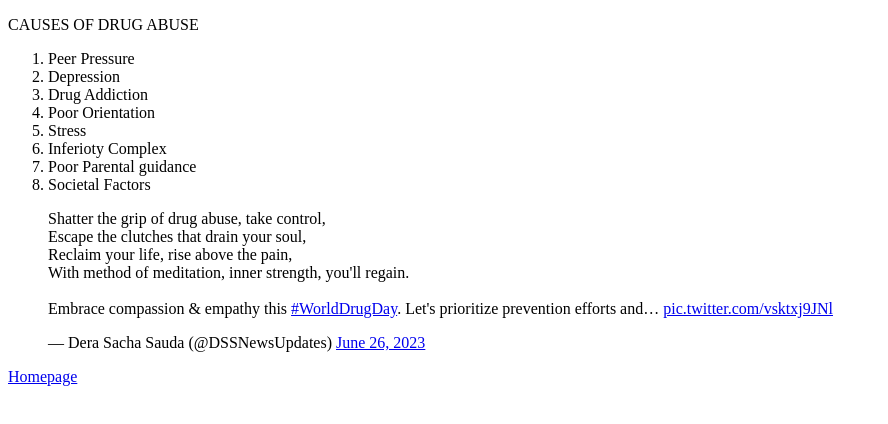
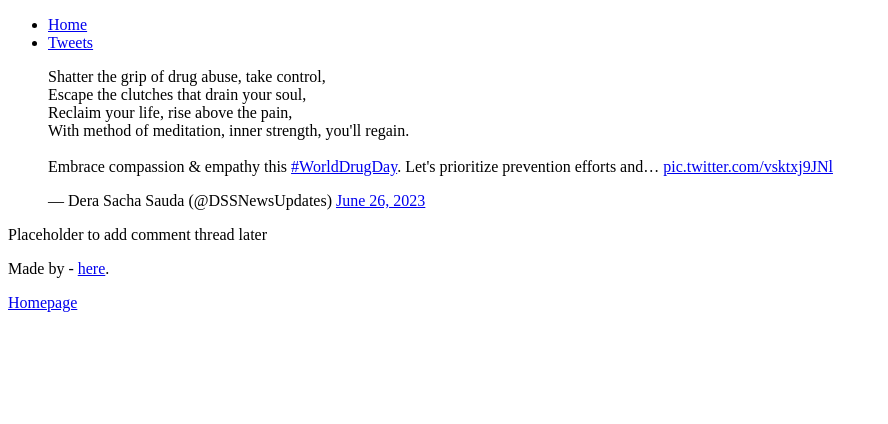
Before and after one commit to Jatzee001/alx_html_css, a plain HTML site: page html_basic/tweets.html in a window 1280 px wide. Shown: the whole page, without its empty margins (0-888 px from the left). Drawn offline with Linux system fonts and the light colour scheme.

Commit message:
make a cool website

```diff
--- a/html_basic/tweets.html
+++ b/html_basic/tweets.html
@@ -5,18 +5,24 @@
         <title>Next Page</title>
     </head>
     <body>
-        <p>CAUSES OF DRUG ABUSE</p>
-        <ol>
-            <li>Peer Pressure</li>
-            <li>Depression</li>
-            <li>Drug Addiction</li>
-            <li>Poor Orientation</li>
-            <li>Stress</li>
-            <li>Inferioty Complex</li>
-            <li>Poor Parental guidance</li>
-            <li>Societal Factors</li>
-        </ol>
-        <blockquote class="twitter-tweet"><p lang="en" dir="ltr">Shatter the grip of drug abuse, take control,<br>Escape the clutches that drain your soul,<br>Reclaim your life, rise above the pain,<br>With method of meditation, inner strength, you&#39;ll regain.<br><br>Embrace compassion &amp; empathy this <a href="https://twitter.com/hashtag/WorldDrugDay?src=hash&amp;ref_src=twsrc%5Etfw">#WorldDrugDay</a>. Let&#39;s prioritize prevention efforts and… <a href="https://t.co/vsktxj9JNl">pic.twitter.com/vsktxj9JNl</a></p>&mdash; Dera Sacha Sauda (@DSSNewsUpdates) <a href="https://twitter.com/DSSNewsUpdates/status/1673161190195752961?ref_src=twsrc%5Etfw">June 26, 2023</a></blockquote> <script async src="https://platform.twitter.com/widgets.js"></script>
-        <a class="links" id="Homepage" href="file:///C:/Users/ASUS/Desktop/software%20engineering/alx_html_css/html_basic/index.html">Homepage</a>
+        <header>
+            <ul>
+                <li><a href="index.html">Home</a></li>
+                <li><a href="tweets.html">Tweets</a></li>
+            </ul>
+        </header>
+        <main>
+            <article>
+                <blockquote class="twitter-tweet"><p lang="en" dir="ltr">Shatter the grip of drug abuse, take control,<br>Escape the clutches that drain your soul,<br>Reclaim your life, rise above the pain,<br>With method of meditation, inner strength, you&#39;ll regain.<br><br>Embrace compassion &amp; empathy this <a href="https://twitter.com/hashtag/WorldDrugDay?src=hash&amp;ref_src=twsrc%5Etfw">#WorldDrugDay</a>. Let&#39;s prioritize prevention efforts and… <a href="https://t.co/vsktxj9JNl">pic.twitter.com/vsktxj9JNl</a></p>&mdash; Dera Sacha Sauda (@DSSNewsUpdates) <a href="https://twitter.com/DSSNewsUpdates/status/1673161190195752961?ref_src=twsrc%5Etfw">June 26, 2023</a></blockquote> <script async src="https://platform.twitter.com/widgets.js"></script>
+            </article>
+            <aside>
+                <p>Placeholder to add comment thread later</p>
+            </aside>
+        </main>
+
+        <footer>
+            <p>Made by <YOUR NAME> - <a href="<ANY LINK>" target="_blank">here</a>.</p>
+            <a class="links" id="Homepage" href="file:///C:/Users/ASUS/Desktop/software%20engineering/alx_html_css/html_basic/index.html">Homepage</a>
+        </footer>
     </body>
 </html>
```
Also changed, not shown: html_basic/index.html (+25 -4 lines).
